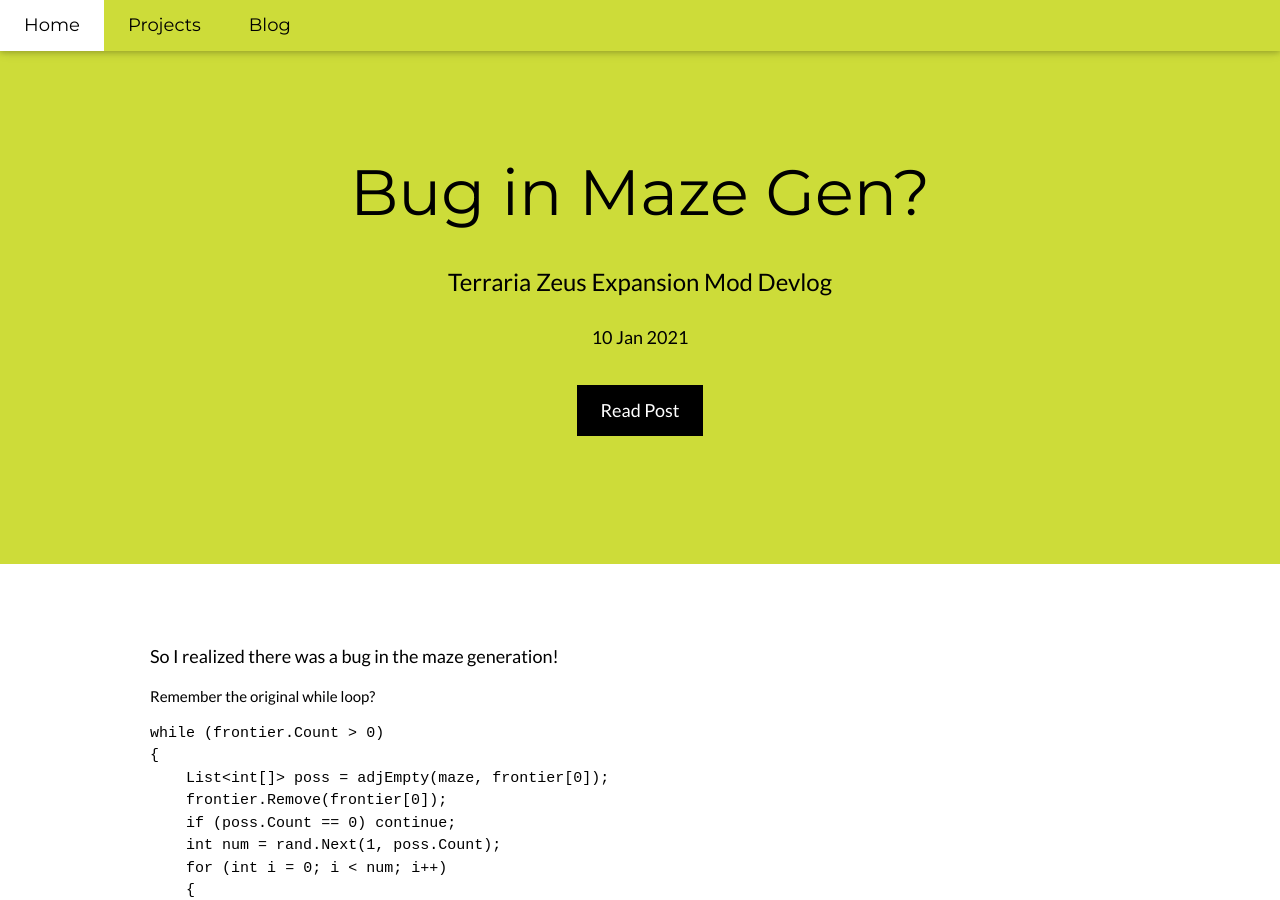
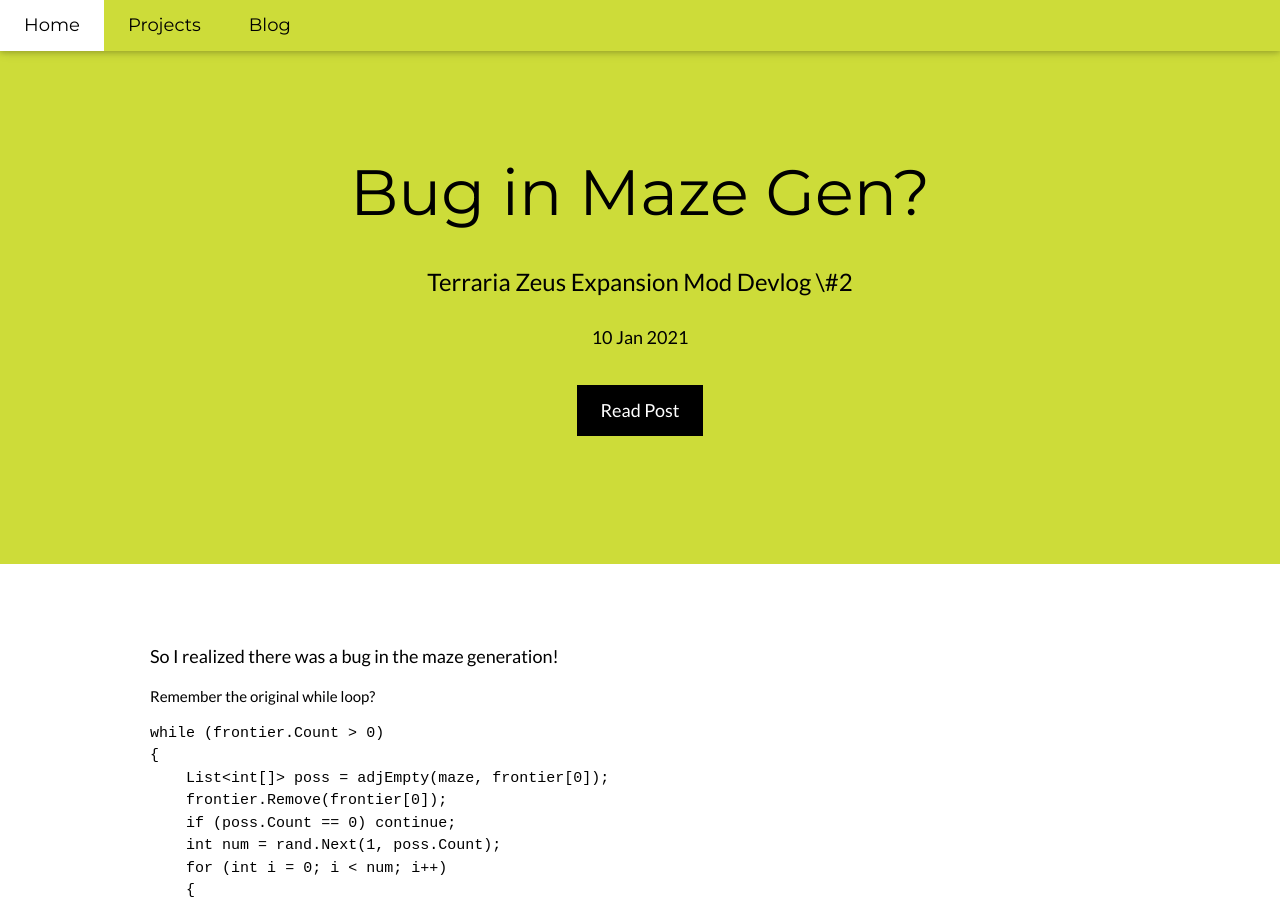
Before and after one commit to 0xmmalik/0xmmalik.github.io, a Jekyll site: the page built from _posts/2021-01-10-maze-gen-bug.md, in a window 1280 px wide and 900 px high. Built offline with Jekyll 4.4.1, drawn with Linux system fonts in a browser that asks for light colours.

Commit message:
updated post

```diff
--- a/_posts/2021-01-10-maze-gen-bug.md
+++ b/_posts/2021-01-10-maze-gen-bug.md
@@ -2,7 +2,7 @@
 layout: post
 title: "Bug in Maze Gen?"
 date: 2021-01-10
-blurb: Terraria Zeus Expansion Mod Devlog #2
+blurb: Terraria Zeus Expansion Mod Devlog \#2
 ---
 
 ##### So I realized there was a bug in the maze generation!
```
